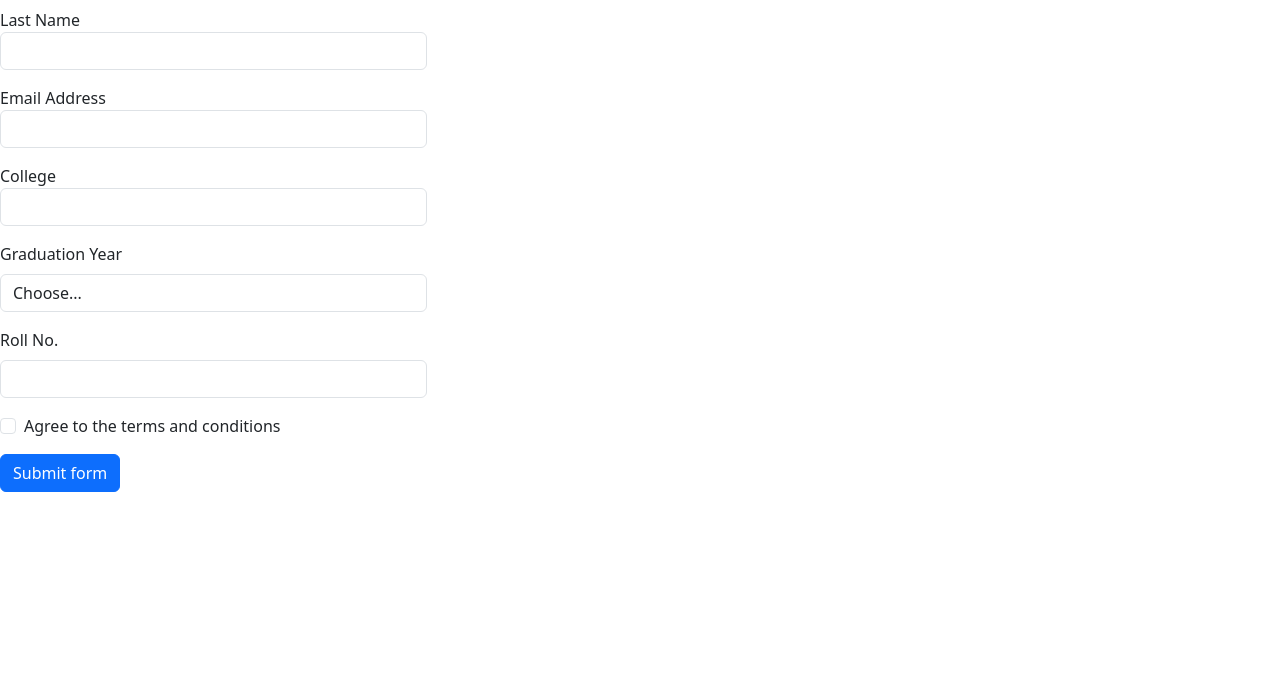
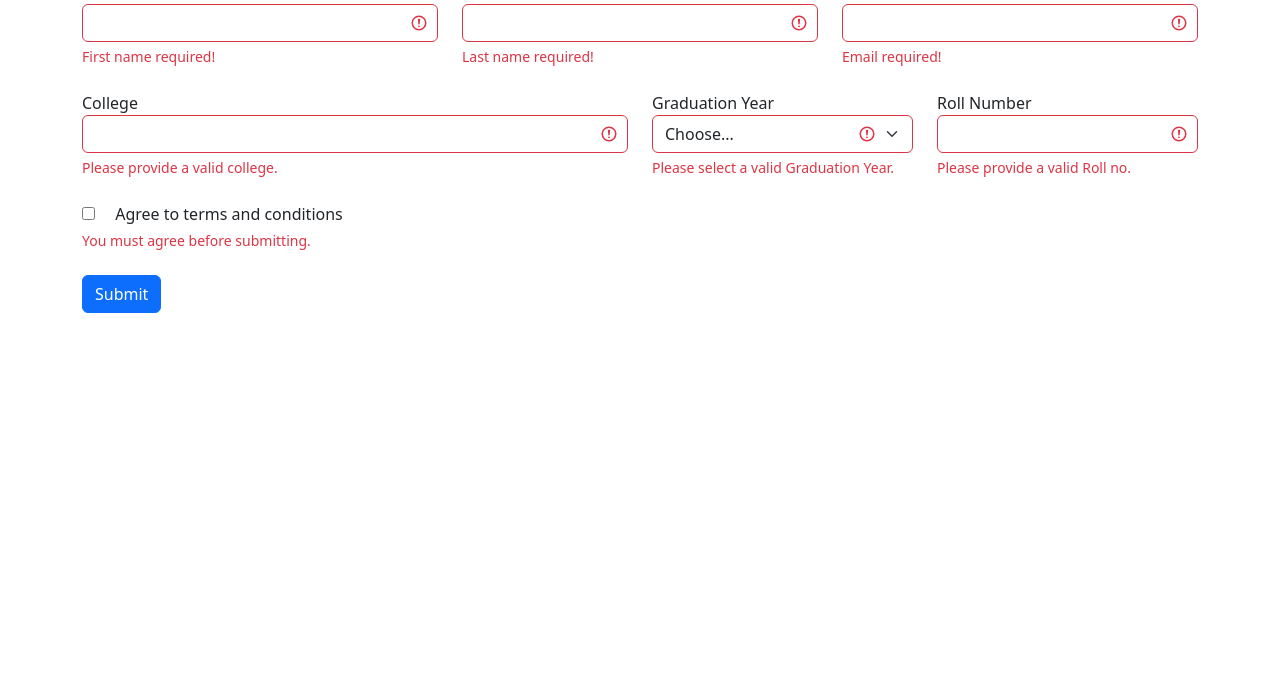
Before and after one commit to acciojob/bootstrap-form-easy-teja-accio, a website: page main.html in a window 1280 px wide. Shown: the part 124-800 px from the top of the page. Drawn offline with nearby package versions, Linux system fonts and the light colour scheme.

Commit message:
created a submission

```diff
--- a/main.html
+++ b/main.html
@@ -10,55 +10,80 @@
 
 <body>
 	<!-- the entire body must be written by student -->
-	<h2>Internship Form</h2>
-  <form id="internship-form" novalidate>
-	<div class="form-row">
-	    <div class="col-md-4 mb-3">
-	      <label for="first-name-input" class="form-label">First Name</label>
-	      <input type="text" id="first-name-input" class="form-control" required>
+  <div class="container mt-5">
+        <h1 class="text-center">Internship Form</h1>
+        <form class="was-validated" class="row">
+            <div class="row">
+                <div class="col-4">
+                    <label for="first-name-input">First Name</label>
+                    <input type="text" required id="first-name-input" class="form-control">
                     <div class="invalid-feedback">First name required!</div>
                 </div>
-	    <div class="col-md-4 mb-3">
+
+                <div class="col-4">
                     <label for="last-name-input">Last Name</label>
-	      <input type="text" id="last-name-input" class="form-control" required>
+                    <input type="text" required id="last-name-input" class="form-control">
                     <div class="invalid-feedback">Last name required!</div>
                 </div>
-	    <div class="col-md-4 mb-3">
+
+                <div class="col-4">
                     <label for="email-input">Email Address</label>
-	      <input type="email" id="email-input" class="form-control" required>
+                    <input type="email" required id="email-input" class="form-control">
                     <div class="invalid-feedback">Email required!</div>
                 </div>
-	    <div class="col-md-4 mb-3">
+
+
+                <div class="col-6 mt-4">
                     <label for="college-input">College</label>
-	      <input type="text" id="college-input" class="form-control" required>
-	      <div class="invalid-feedback">Please provide a valid college.</div>
+                    <input type="text" required id="college-input" class="form-control">
+                    <div class="invalid-feedback">
+                        Please provide a valid college.
                     </div>
-	    <div class="col-md-4 mb-3">
-	      <label for="graduation-year-input" class="form-label">Graduation Year</label>
-	      <select id="graduation-year-input" class="form-control" required>
-	        <option value="" disabled selected>Choose...</option>
-	        <option value="2020">2020</option>
-	        <option value="2021">2021</option>
+                </div>
+
+
+                <div class="col-3 mt-4">
+                    <label for="grad">Graduation Year</label>
+                    <select id="grad" class="form-select" required>
+                        <option value="">Choose...</option>
+						<option value="2022">2020</option>
+                        <option value="2023">2021</option>
                         <option value="2022">2022</option>
                         <option value="2023">2023</option>
                     </select>
-	      <div class="invalid-feedback">Please select a valid Graduation Year.</div>
-	    </div>
-	    <div class="col-md-4 mb-3">
-	      <label for="roll-no-input" class="form-label">Roll No.</label>
-	      <input type="text" id="roll-no-input" class="form-control" required>
-	      <div class="invalid-feedback">Please provide a valid Roll no.</div>
-	    </div>
-	    <div class="col-md-4 mb-3">
-	      <div class="form-check">
-	        <input type="checkbox" id="conditions-checkbox" class="form-check-input" required>
-	        <label class="form-check-label" for="conditions-checkbox">Agree to the terms and conditions</label>
-	        <div class="invalid-feedback">You must agree before submiting.</div>
+                    <div class="invalid-feedback">
+                        Please select a valid Graduation Year.
                     </div>
                 </div>
+
+
+                <div class="col-3 mt-4">
+                    <label for="roll">Roll Number</label>
+                    <input type="number" id="roll-no-input" class="form-control" required>
+                    <div class="invalid-feedback">
+                        Please provide a valid Roll no.
                     </div>
-    <button type="submit" class="btn btn-primary">Submit form</button>
+                </div>
+
+
+                <div class="col-12 mt-4">
+                    <input type="checkbox" label="check" class="form-check-inline checkbox" required>
+
+
+                    <label for="check" class="checkbox-label" id="conditions-checkbox">Agree to terms and conditions</label>
+                    <div class="invalid-feedback">You must agree before submitting.</div>
+                </div>
+
+
+                <div class="col-3 mt-4">
+                    <button class="btn btn-primary">Submit</button>
+
+
+                </div>
+            </div>
         </form>
+    </div>
+
 <script src="https://cdn.jsdelivr.net/npm/bootstrap@5.3.1/dist/js/bootstrap.bundle.min.js" integrity="sha384-HwwvtgBNo3bZJJLYd8oVXjrBZt8cqVSpeBNS5n7C8IVInixGAoxmnlMuBnhbgrkm" crossorigin="anonymous"></script>
 
 <script>
```
Lines whose indentation alone changed are shown as unchanged.
